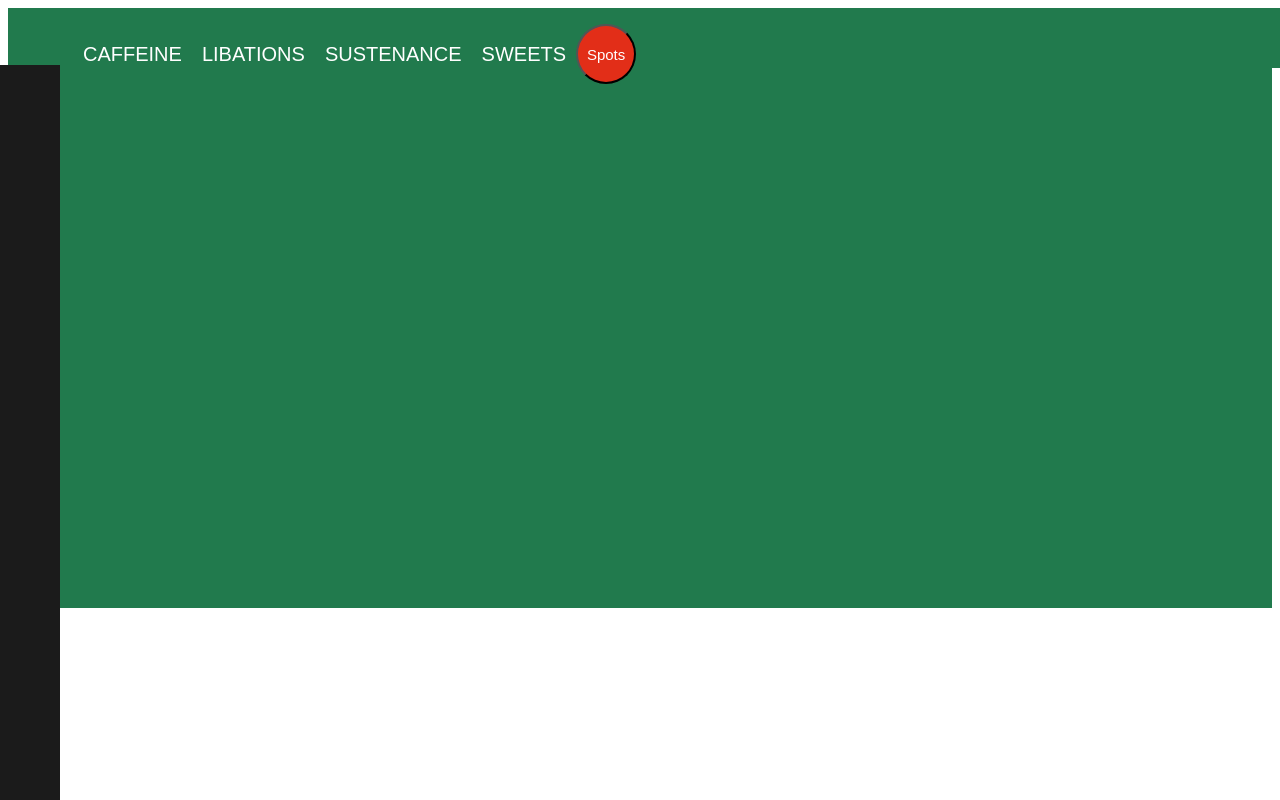
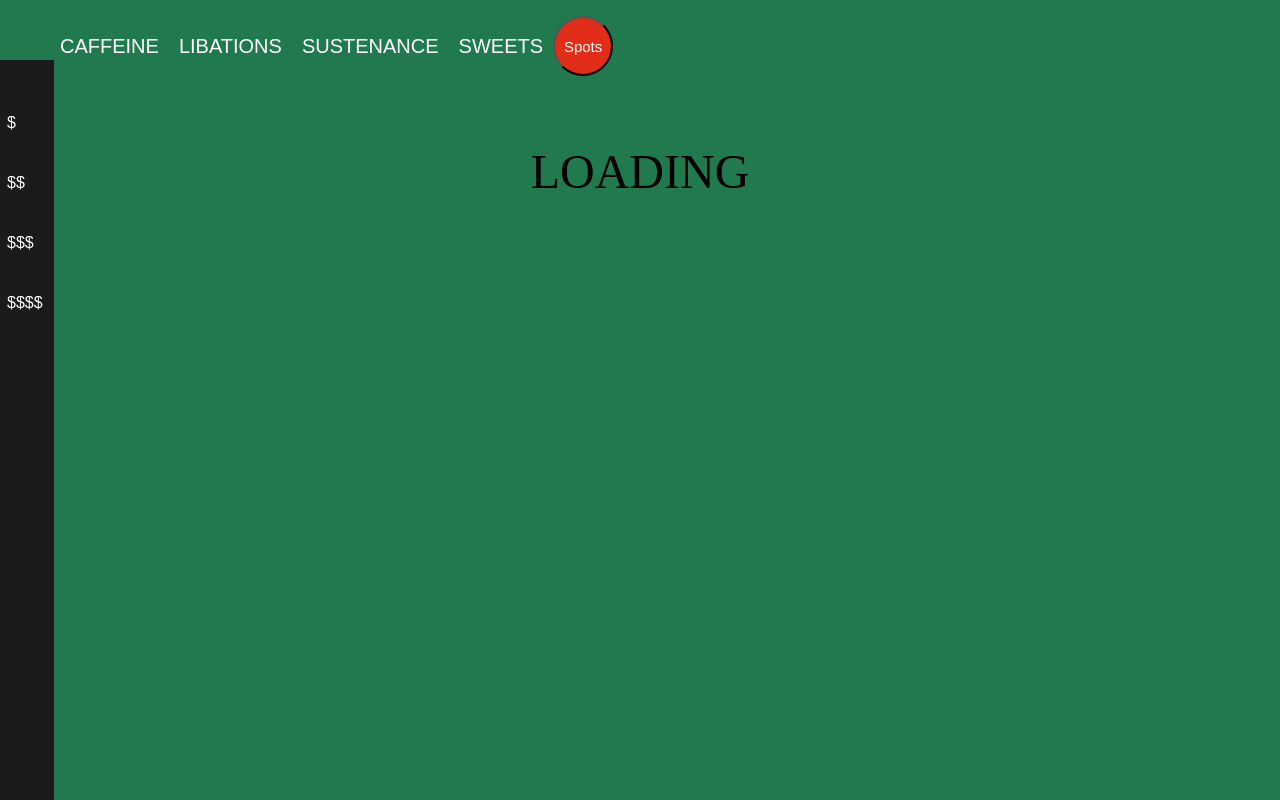
Before and after one commit to metaversepeace/coolSpots, a plain HTML site: page index.html in a window 1280 px wide. Drawn offline with nearby package versions, Linux system fonts and the light colour scheme.

Commit message:
better styles

```diff
--- a/index.html
+++ b/index.html
@@ -48,8 +48,6 @@ Could do it this way<button id="submit">Spots</button>-->
 
         <ul>
 
-            <li><span>Budget</span></li>
-
             <li><a href="#">$</a></li>
 
             <li><a href="#">$$</a></li>
--- a/styles.css
+++ b/styles.css
@@ -2,8 +2,7 @@
     #map {
         height: 600px;
         background-color: #217a4d;
-        padding: 0;
-    };
+    }
 
     #map::before{
         content: 'LOADING';
@@ -12,26 +11,28 @@
         width: 100%;
         position: absolute;
         margin-top: 3em;
-    };
+    }
 
     .leaflet-popup-content-wrapper {
         width: 100%;
-    };
+    }
 
     body {
         margin: 0px;
         background-color: #217a4d;
     }
 
+    /*
     h1 {
         color: black;
     }
+    */
 
     .navbar {
         position: fixed;
         margin-top:0px;
-        margin-bottom:0px;
-        margin-left:50px;
+        margin-bottom:0;
+        margin-left:0;
         margin-right:0;
         width: 100%;
         height: 60px;
@@ -62,7 +63,7 @@
     .navbar ul {
         display: flex;
         flex-wrap: wrap;
-        padding-left: 15px;
+        padding-left: 50px;
         border: none;
     }
 
@@ -88,21 +89,26 @@
 
     .sidebar {
         position: fixed;
-        left: 0;
-        top: 65px;
-        bottom: 0;
+        margin-left:0;
+        margin-top:60px;
+        margin-bottom:0px;
+        margin-right:0;
         width: 50px;
         height: calc(100vh - 60px);
-        padding: 0 5px;
+        padding: 2px;
         background-color: #1b1b1b;
+        flex-wrap: wrap;
         z-index: 1000;
         transition: all 0.3s ease-in-out;
     }
 
     .sidebar ul {
+        display: block;
         padding-top: 15px;
-        overflow: hidden;
-        visibility: hidden;
+        padding-left:5px;
+        padding-bottom:0px;
+        padding-right:0;
+        align-content: center;
     }
 
     .sidebar ul li{
@@ -110,20 +116,16 @@
         list-style: none;
     }
 
-    .sidebar ul li span, .sidebar ul li a  {
-        display: block;
+    .sidebar ul li a  {
+        display: inline-block;
         height: 60px;
-        padding: 0 0px;
+        margin-left: 0;
         text-decoration: none;
-        text-transform: uppercase;
         color: #FFF;
         font-family: arial;
         font-size: 16px;
-        white-space: nowrap;
+        /*
         opacity: 0;
         transition: all 0.3s ease-in-out;
+        */
     }
-
-    .sidebar ul li a:hover {
-        background-color: #222;
-    }
```
